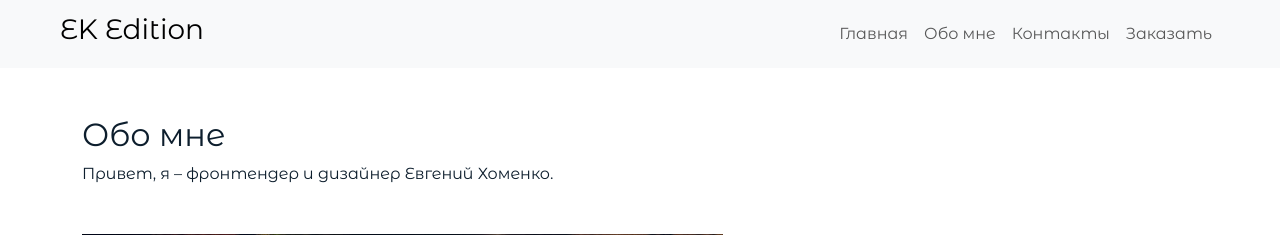
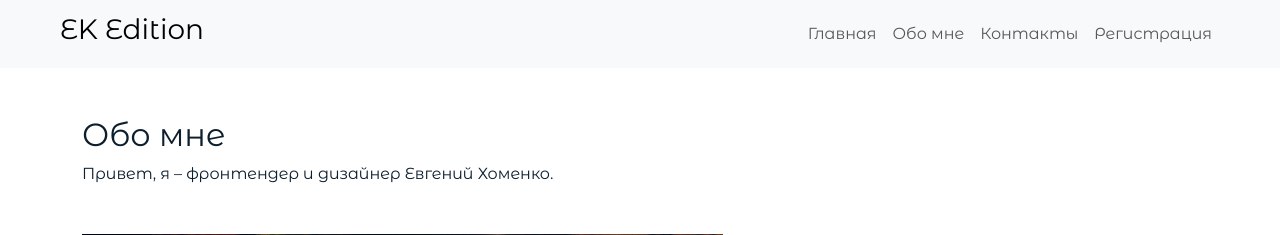
Before and after one commit to d3rzk1e/django_portfolio-main, a Django app: page /about/ in a window 1280 px wide. Shown: the top 235 px of the page. Run offline with Django 5.2, Linux system fonts and the light colour scheme; data comes from the database, SQL or seed files in the repository; some libraries are stand-ins or nearby versions.

Commit message:
First commit

```diff
--- a/portfolio/templates/base.html
+++ b/portfolio/templates/base.html
@@ -37,7 +37,7 @@
                      <a class="nav-link" href="{% url 'contact' %}">Контакты</a>
                   </li>
                   <li class="nav-item">
-                     <a class="nav-link" href="{% url 'contact' %}">Заказать</a>
+                     <a class="nav-link" href="{% url 'work.link' %}">Регистрация</a>
                   </li>
                </ul>
             </div>
```
